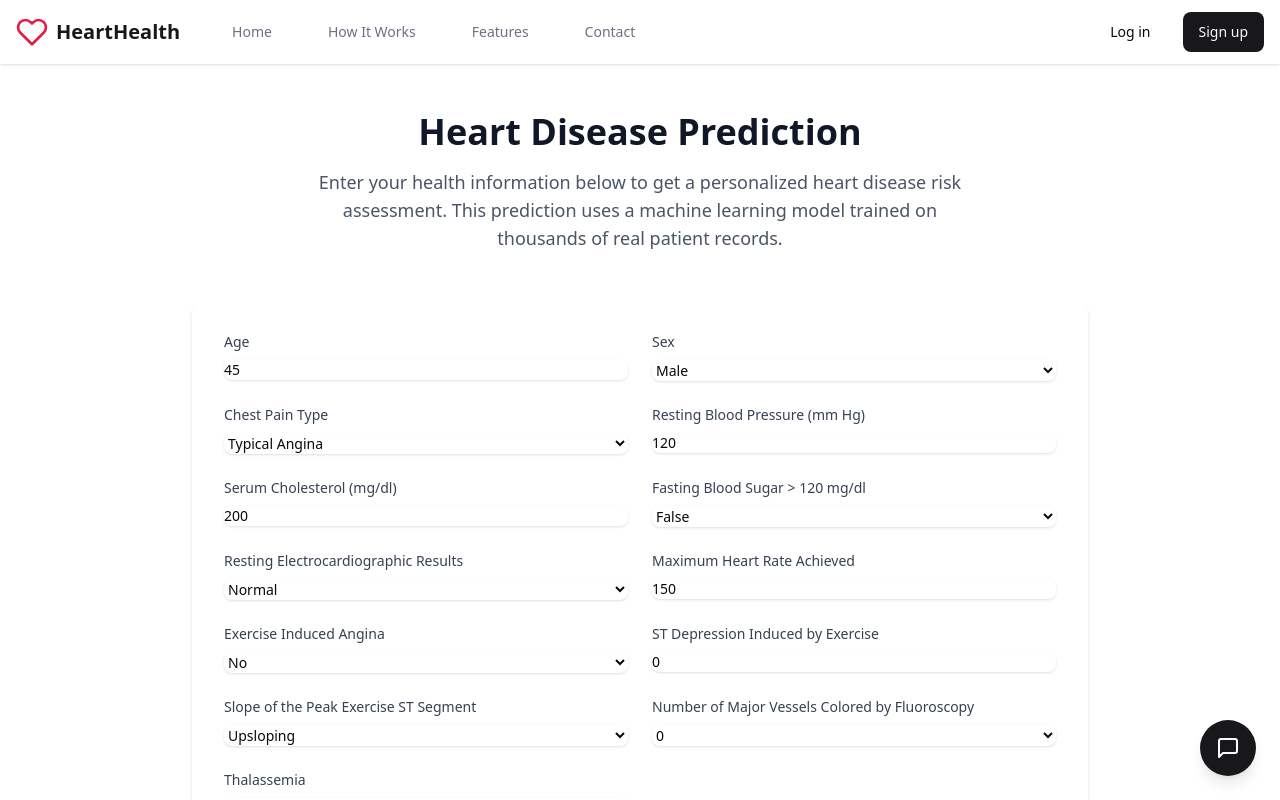
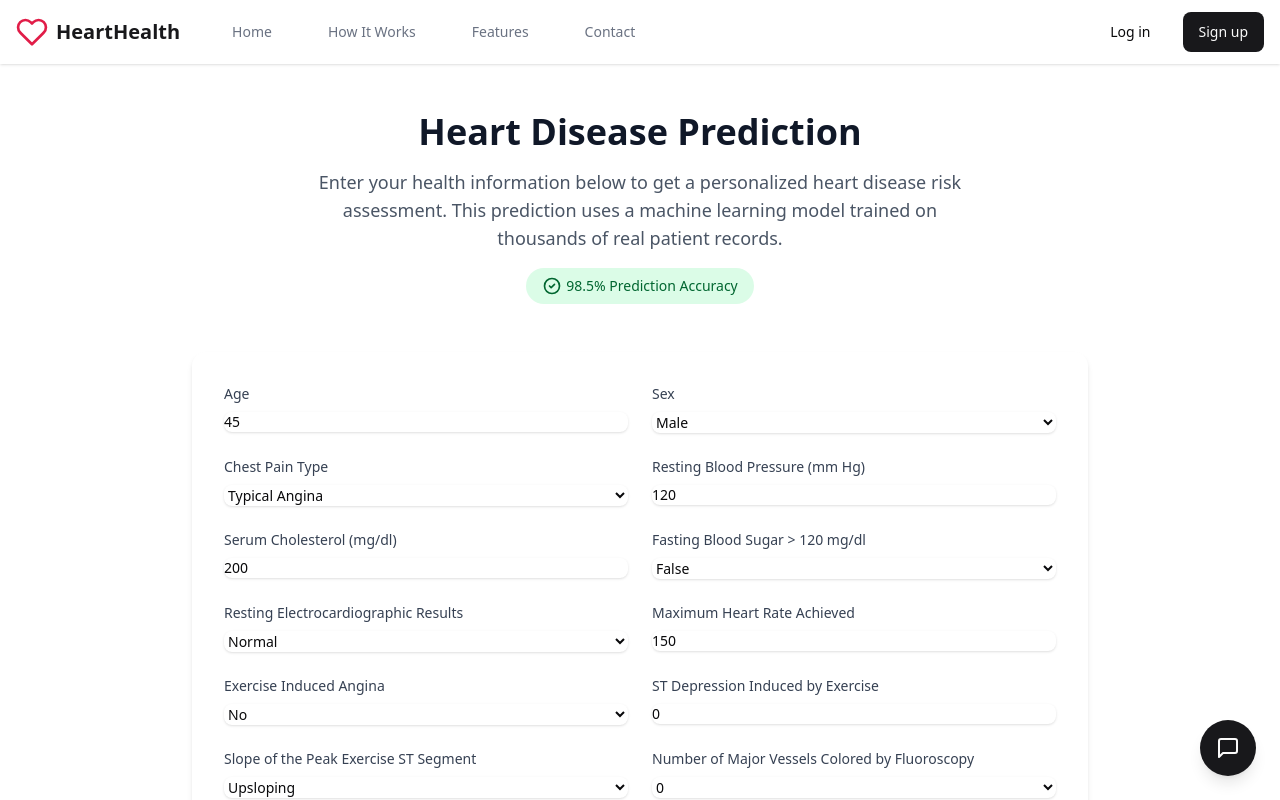
Before and after one commit to gaddamsmirthireddy/HeartDiseasePrediction, a React (Vite) app in the folder frontend/: page /predictor in a window 1280 px wide. Shown: the top 800 px of the page. Built offline with nearby package versions, Linux system fonts and the light colour scheme.

Commit message:
Add 98.5% accuracy information to documentation and UI

```diff
--- a/frontend/src/pages/HeartDiseasePredictor.tsx
+++ b/frontend/src/pages/HeartDiseasePredictor.tsx
@@ -188,6 +188,12 @@ export default function HeartDiseasePredictor() {
             Enter your health information below to get a personalized heart disease risk assessment.
             This prediction uses a machine learning model trained on thousands of real patient records.
           </p>
+          <div className="mt-4 inline-flex items-center px-4 py-2 bg-green-100 text-green-800 rounded-full text-sm font-medium">
+            <svg className="w-5 h-5 mr-1" fill="none" stroke="currentColor" viewBox="0 0 24 24" xmlns="http://www.w3.org/2000/svg">
+              <path strokeLinecap="round" strokeLinejoin="round" strokeWidth={2} d="M9 12l2 2 4-4m6 2a9 9 0 11-18 0 9 9 0 0118 0z" />
+            </svg>
+            <span>98.5% Prediction Accuracy</span>
+          </div>
         </motion.div>
 
         <div className="bg-white rounded-xl shadow-md overflow-hidden">
```
Also changed, not shown: 2 other files (tests, documents, lock files or other folders).
